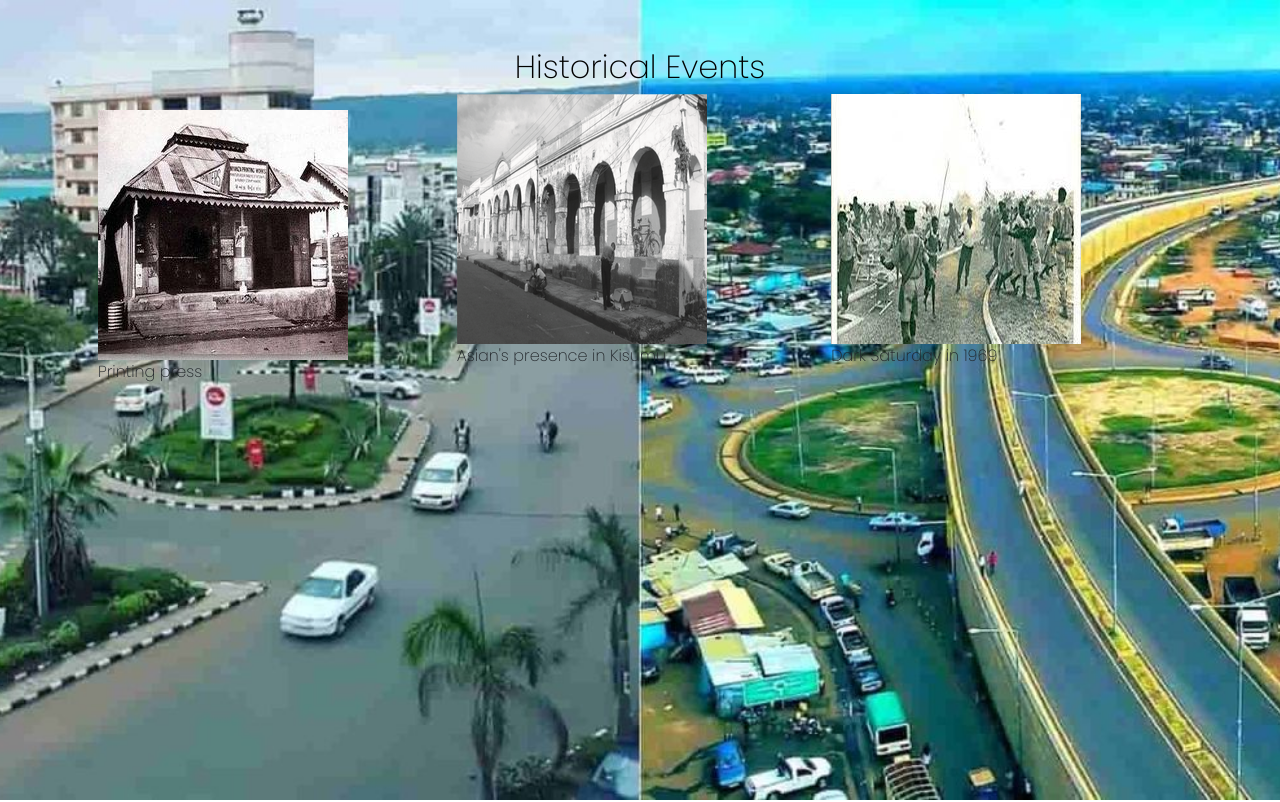
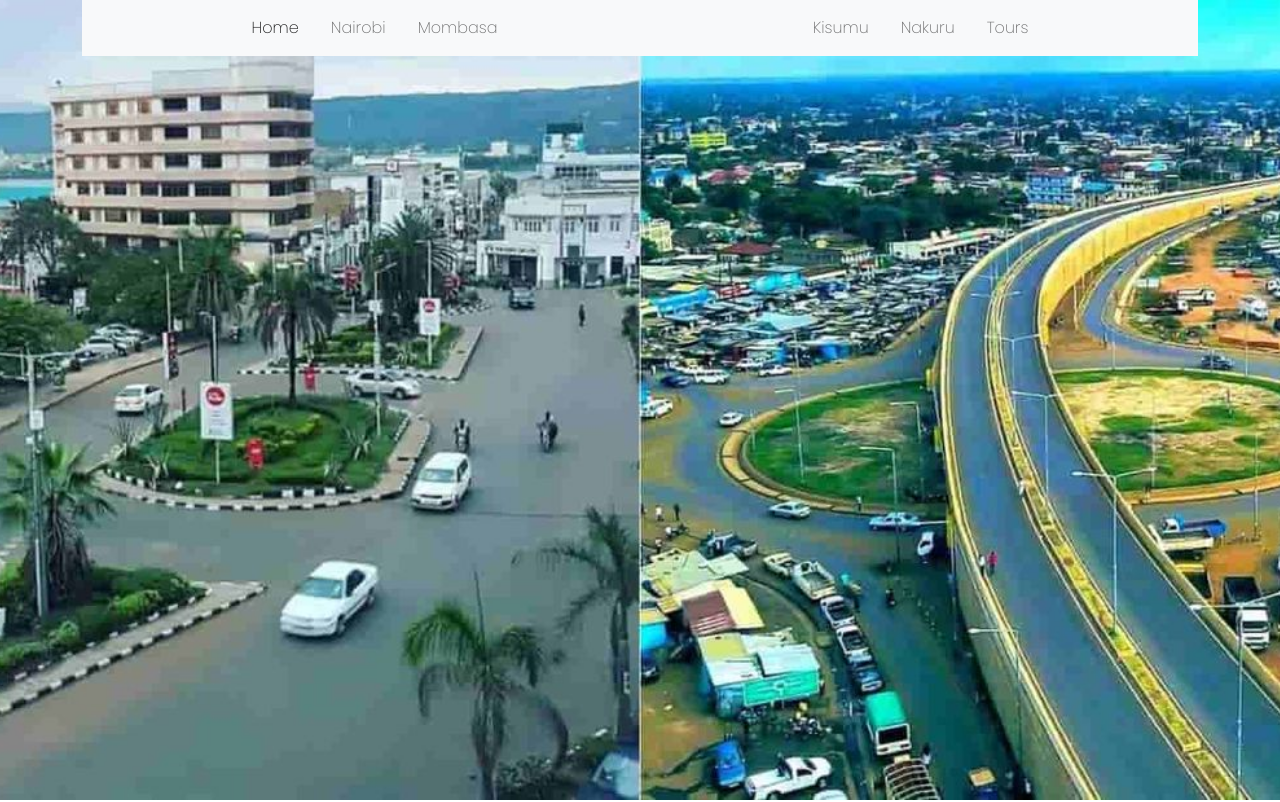
Before and after one commit to Hanan-Hussein/CityGuide, a plain HTML site: page pages/kisumu.html in a window 1280 px wide. Shown: the top 802 px of the page. Drawn offline with nearby package versions, Linux system fonts and the light colour scheme.

Commit message:
add nav navbar

```diff
--- a/pages/kisumu.html
+++ b/pages/kisumu.html
@@ -17,30 +17,42 @@
   <div class="bg">
     <div class="container">
 
-      <div class="  py-5">
-        <h2 class="text-center">Historical Events</h2>
-        <div class="row gx-2 ">
-          <div class="col-4">
-            <div class="p-3">
-              <div class=" image"><img src="../assets/Printing-Press-Kisumu.jpg" alt="">
-                <p>Printing press</p>
-              </div>
+  <nav class="navbar navbar-expand-lg navbar-light bg-light sticky-top">
+            <div class="container-fluid">
+                <!-- <a class="navbar-brand" href="#">Navbar</a> -->
+                <button class="navbar-toggler" type="button" data-bs-toggle="collapse" data-bs-target="#navbarSupportedContent" aria-controls="navbarSupportedContent" aria-expanded="false" aria-label="Toggle navigation">
+                <span class="navbar-toggler-icon"></span>
+              </button>
+                <div class="collapse navbar-collapse" id="navbarSupportedContent">
+                    <ul class="navbar-nav me-auto mb-2 mb-lg-0 mx-auto">
+                        <li class="nav-item mx-2">
+                            <a class="nav-link active  text-black" aria-current="page" href="./index.html">Home</a>
+                        </li>
+                        <li class="nav-item mx-2">
+                            <a class="nav-link text-black" href="./pages/nairobi.html">Nairobi</a>
+                        </li>
+                        <li class="nav-item mx-2">
+                            <a class="nav-link text-black" href="./pages/mombasa.html">Mombasa</a>
+                        </li>
+                    </ul>
+                    <ul class="navbar-nav me-auto mb-2 mb-lg-0 mx-auto ">
+                        <li class="nav-item mx-2">
+                            <a class="nav-link text-black" href="./pages/kisumu.html">Kisumu</a>
+                        </li>
+                        <li class="nav-item mx-2">
+                            <a class="nav-link text-black" href="./pages/nakuru.html">Nakuru</a>
+                        </li>
+                        <li class="nav-item mx-2">
+                            <a class="nav-link text-black" href="./pages/booking.html">Tours</a>
+                        </li>
+                    </ul>
+                    <!-- <form class="d-flex">
+                        <input class="form-control me-2" type="search" placeholder="Search" aria-label="Search">
+                        <button class="btn btn-outline-success" type="submit">Search</button>
+                    </form> -->
+                </div>
             </div>
-          </div>
-          <div class="col-4" >
-            <div class="  image"><img src="../assets/asiankis.png" alt="">
-              <p>Asian's presence in Kisumu</p>
-            </div>
-          </div>
-          <div class="col-4">
-            <div class=" image "><img src="../assets/darksat.jpg" alt="">
-              <p>Dark Saturday in 1969</p>
-            </div>
-          </div>
-        </div>
-      </div>
-
-
+        </nav>
       </div>
     </div>
   </div>
```
